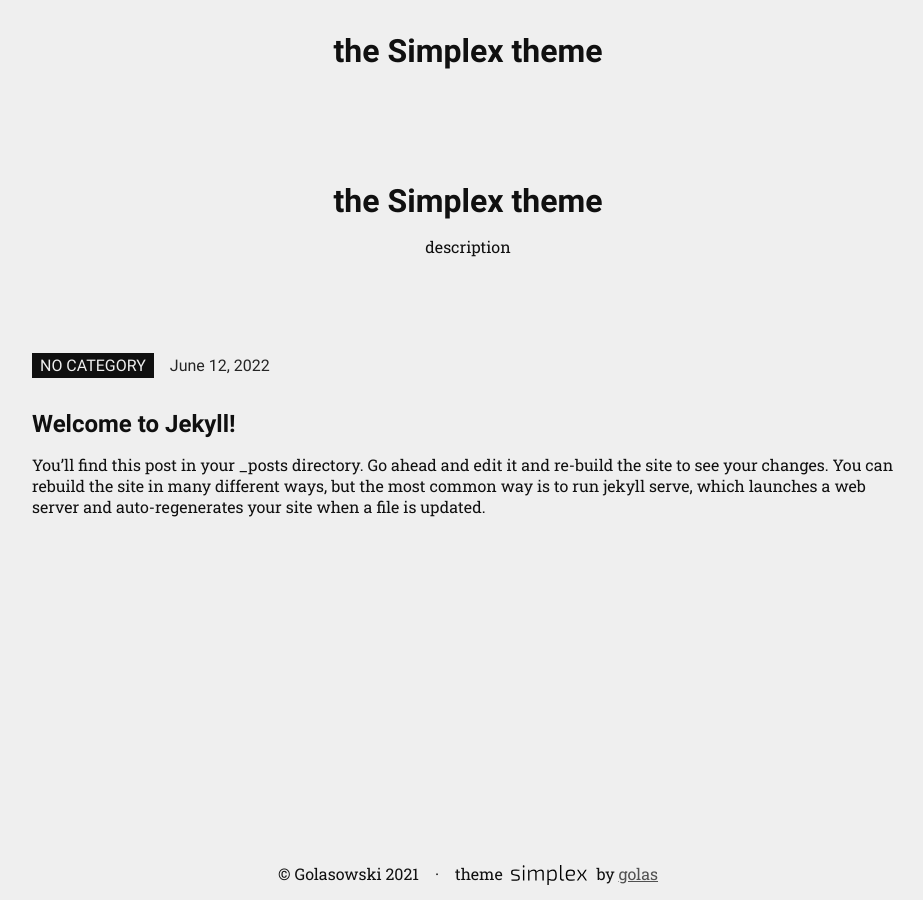
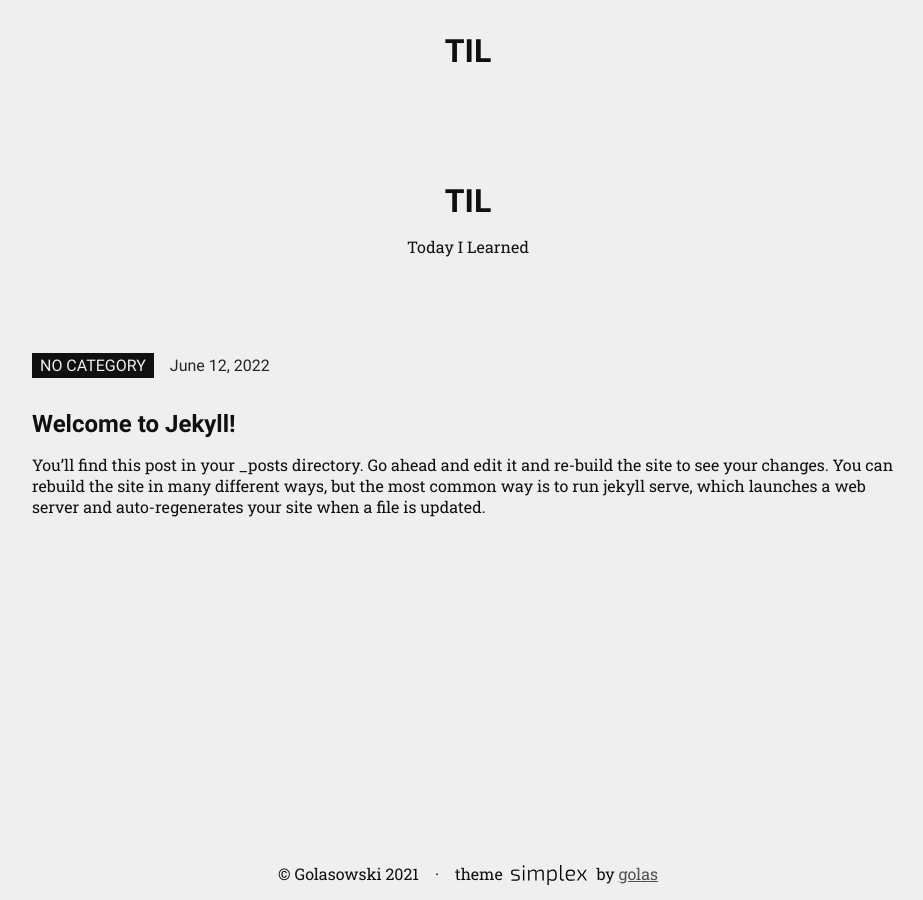
Before and after one commit to y-ddochi/y-ddochi.github.io, a Jekyll site: the page built from index.markdown, in a window 1280 px wide. Shown: the whole page, without its empty margins (172-1095 px from the left). Built offline with Jekyll 4.4.1, drawn with Linux system fonts in a browser that asks for light colours.

Commit message:
miner update

```diff
--- a/_config.yml
+++ b/_config.yml
@@ -1,7 +1,7 @@
-title: the Simplex theme
+title: TIL
 # logo_img: /assets/img/icons/golasblog_logo.svg
 # favicon: /assets/favicon.ico
-description: description
+description: Today I Learned
 global_tags: jekyll theme simplex golasblog responsive html5
 copyright: © Golasowski 2021
 
```
Also changed, not shown: README.md, preview.gif (deleted), previewButtons.png (deleted), previewDark.gif (deleted), previewResponsive.gif (deleted).
